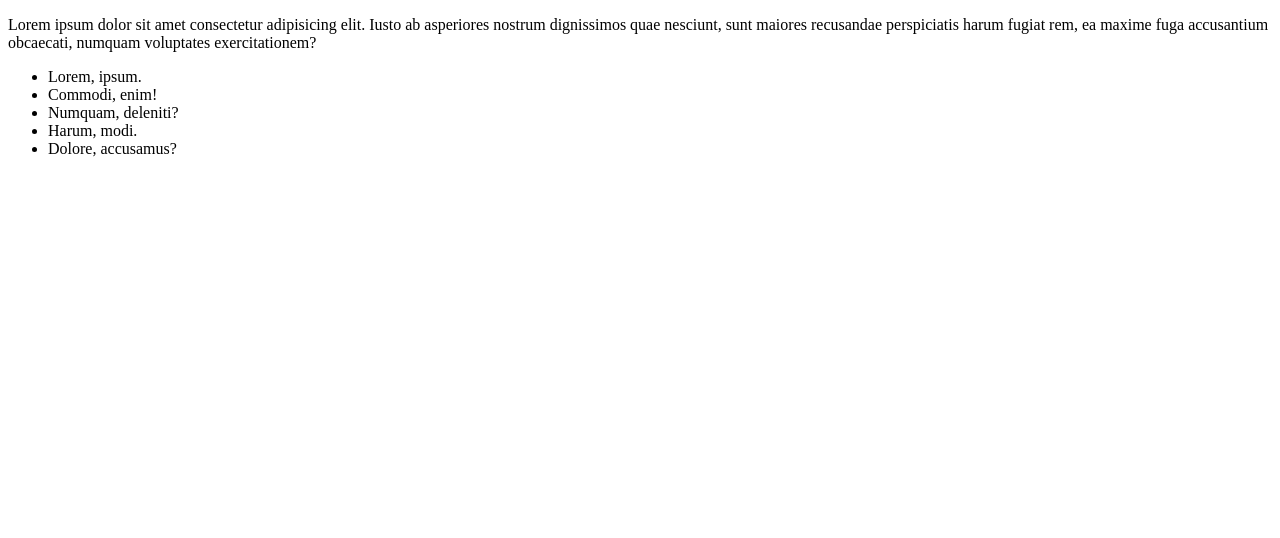
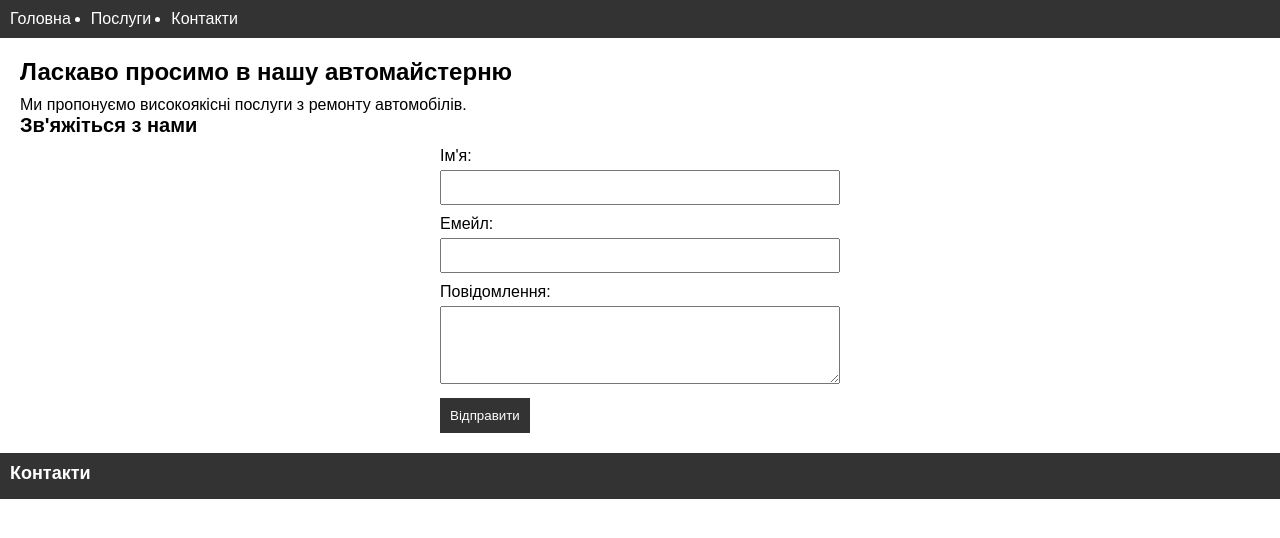
Before and after one commit to Meganimys/my-project, a plain HTML site: page index.html in a window 1280 px wide. Drawn offline with Linux system fonts and the light colour scheme.

Commit message:
This is form of site

```diff
--- a/index.html
+++ b/index.html
@@ -1,19 +1,53 @@
 <!DOCTYPE html>
+<html lang="en">
 <head>
-<meta http-equiv="Content-Type" content="text/html;charset=UTF-8">
+    <meta charset="UTF-8">
+    <meta name="viewport" content="width=device-width, initial-scale=1.0">
+    <link rel="stylesheet" href="style.css">
+    <title>Автомайстерня</title>
 </head>
 <body>
-    <p>
-        Lorem ipsum dolor sit amet consectetur adipisicing elit. Iusto ab asperiores nostrum dignissimos quae nesciunt, sunt maiores recusandae perspiciatis harum fugiat rem, ea maxime fuga accusantium obcaecati, numquam voluptates exercitationem?
-    </p>
-    <p>
-        <ul>
-            <li>Lorem, ipsum.</li>
-            <li>Commodi, enim!</li>
-            <li>Numquam, deleniti?</li>
-            <li>Harum, modi.</li>
-            <li>Dolore, accusamus?</li>
-        </ul>
-    </p>
+
+    <header class="header">
+        <nav class="menu">
+            <ul class="menu__list">
+                <li class="menu__item"><a href="#" class="menu__link">Головна</a></li>
+                <li class="menu__item"><a href="#" class="menu__link">Послуги</a></li>
+                <li class="menu__item"><a href="#" class="menu__link">Контакти</a></li>
+            </ul>
+        </nav>
+    </header>
+
+    <main class="main">
+        <section class="main-info">
+            <h1 class="main-info__title">Ласкаво просимо в нашу автомайстерню</h1>
+            <p class="main-info__description">Ми пропонуємо високоякісні послуги з ремонту автомобілів.</p>
+        </section>
+
+        <section class="feedback-form">
+            <h2 class="feedback-form__title">Зв'яжіться з нами</h2>
+            <form action="process-form.php" method="post" class="feedback-form__form">
+                <label for="name">Ім'я:</label>
+                <input type="text" id="name" name="name" required>
+
+                <label for="email">Емейл:</label>
+                <input type="email" id="email" name="email" required>
+
+                <label for="message">Повідомлення:</label>
+                <textarea id="message" name="message" rows="4" required></textarea>
+
+                <button type="submit">Відправити</button>
+            </form>
+        </section>
+    </main>
+
+    <footer class="footer">
+        <section class="contact-info">
+            <h3 class="contact-info__title">Контакти</h3>
+            <!-- Контактна інформація тут -->
+        </section>
+    </footer>
+
+    <script src="script.js"></script>
 </body>
 </html>
--- a/style.css
+++ b/style.css
@@ -0,0 +1,87 @@
+/* Reset стилів */
+body, h1, h2, h3, p, ul, li, form {
+    margin: 0;
+    padding: 0;
+}
+
+/* Базові стилі */
+body {
+    font-family: Arial, sans-serif;
+}
+
+.header {
+    background-color: #333;
+    color: #fff;
+    padding: 10px;
+}
+
+.menu {
+    list-style: none;
+}
+
+.menu__list {
+    display: flex;
+}
+
+.menu__item {
+    margin-right: 20px;
+}
+
+.menu__link {
+    text-decoration: none;
+    color: #fff;
+}
+
+.main {
+    padding: 20px;
+}
+
+.main-info__title {
+    font-size: 24px;
+    margin-bottom: 10px;
+}
+
+.feedback-form__title {
+    font-size: 20px;
+    margin-bottom: 10px;
+}
+
+.footer {
+    background-color: #333;
+    color: #fff;
+    padding: 10px;
+}
+
+.contact-info__title {
+    font-size: 18px;
+    margin-bottom: 5px;
+}
+.feedback-form__form {
+    max-width: 400px;
+    margin: 0 auto;
+}
+
+label {
+    display: block;
+    margin-bottom: 5px;
+}
+
+input,
+textarea {
+    width: 100%;
+    padding: 8px;
+    margin-bottom: 10px;
+    box-sizing: border-box;
+}
+
+button {
+    background-color: #333;
+    color: #fff;
+    padding: 10px;
+    border: none;
+    cursor: pointer;
+}
+
+button:hover {
+    background-color: #555;
+}
```
